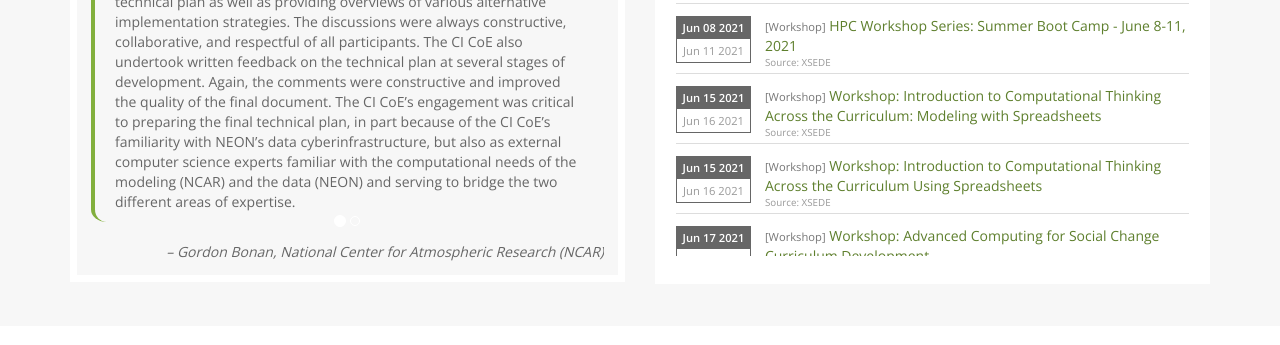
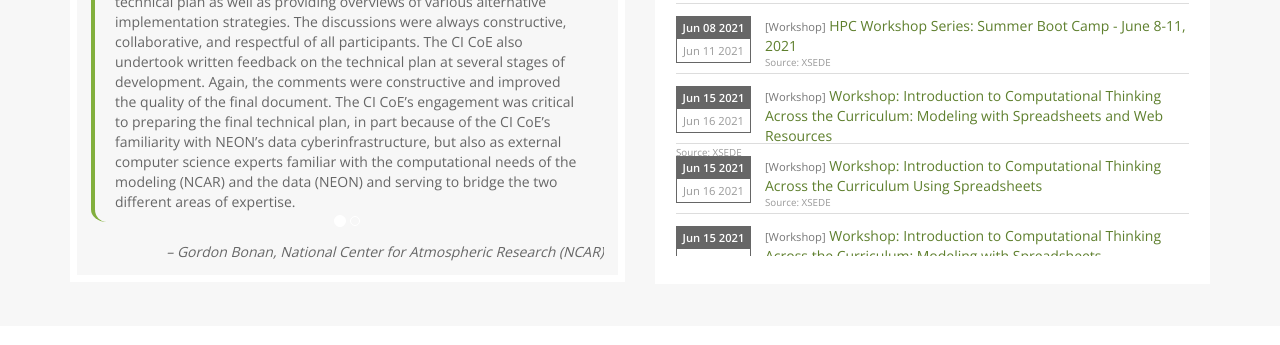
Before and after one commit to cicoe/cicoe.github.io, a Jekyll site: the page built from index.html, in a window 1280 px wide. Shown: the part 1553-1898 px from the top of the page. Built offline with Jekyll 4.4.1, drawn with Linux system fonts in a browser that asks for light colours; nearby versions of some CDN libraries; some web fonts are replaced; comment, search, counter and statistics services are not loaded.

Commit message:
updated training events

```diff
--- a/_data/training_opportunities.yml
+++ b/_data/training_opportunities.yml
@@ -33,8 +33,8 @@
   start_date: June 15, 2021
   time: ''
   title: 'Workshop: Introduction to Computational Thinking Across the Curriculum:
-    Modeling with Spreadsheets'
-  website: "Registration opens"
+    Modeling with Spreadsheets and Web Resources'
+  website: "https://www.xsede.org/web/xup/course-calendar/-/training-user/class/2339/session/4003/register"
 - categroy: Workshop
   end_date: June 16, 2021
   source: XSEDE
@@ -42,6 +42,14 @@
   time: ''
   title: 'Workshop: Introduction to Computational Thinking Across the Curriculum Using
     Spreadsheets'
+  website: "Registration opens"
+- categroy: Workshop
+  end_date: June 16, 2021
+  source: XSEDE
+  start_date: June 15, 2021
+  time: ''
+  title: 'Workshop: Introduction to Computational Thinking Across the Curriculum:
+    Modeling with Spreadsheets'
   website: "Registration opens"
 - categroy: Workshop
   end_date: June 18, 2021
@@ -63,24 +71,16 @@
   source: XSEDE
   start_date: June 22, 2021
   time: ''
-  title: 'Workshop: Introduction to Computational Thinking Across the Curriculum Systems
-    Modeling'
+  title: 'Workshop: Introduction to Computational Thinking Across the Curriculum Using
+    Systems Modeling'
   website: "Registration opens"
 - categroy: Workshop
   end_date: June 23, 2021
   source: XSEDE
   start_date: June 22, 2021
   time: ''
-  title: 'Workshop: Introduction to Computational Thinking Across the Curriculum Using
-    Systems Modeling'
-  website: "Registration opens"
-- categroy: Workshop
-  end_date: June 30, 2021
-  source: XSEDE
-  start_date: June 29, 2021
-  time: ''
-  title: 'Workshop: Introduction to Computational Thinking Across the Curriculum:
-    Agent Modeling'
+  title: 'Workshop: Introduction to Computational Thinking Across the Curriculum Systems
+    Modeling'
   website: "Registration opens"
 - categroy: Workshop
   end_date: June 30, 2021
@@ -104,5 +104,13 @@
   start_date: June 29, 2021
   time: ''
   title: 'Workshop: Introduction to Computational Thinking Across the Curriculum:
+    Agent Modeling'
+  website: "Registration opens"
+- categroy: Workshop
+  end_date: June 30, 2021
+  source: XSEDE
+  start_date: June 29, 2021
+  time: ''
+  title: 'Workshop: Introduction to Computational Thinking Across the Curriculum:
     Agent-based Modeling'
   website: "Registration opens"
```
